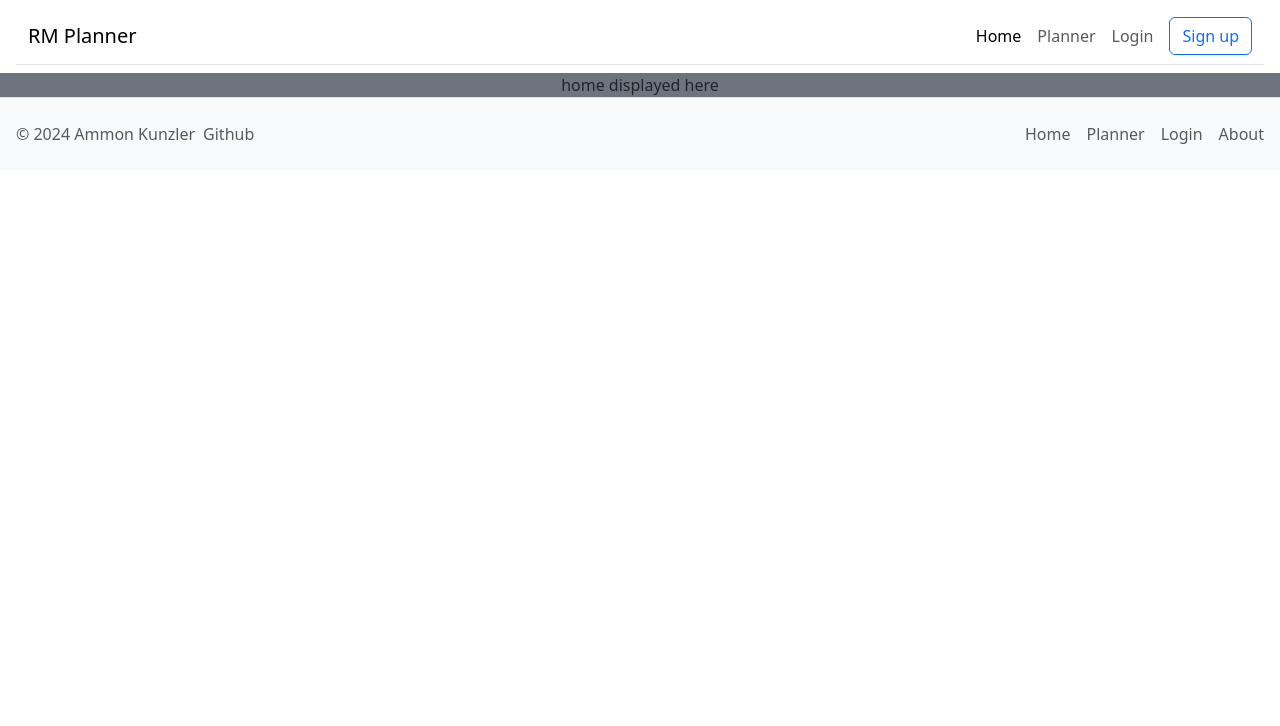
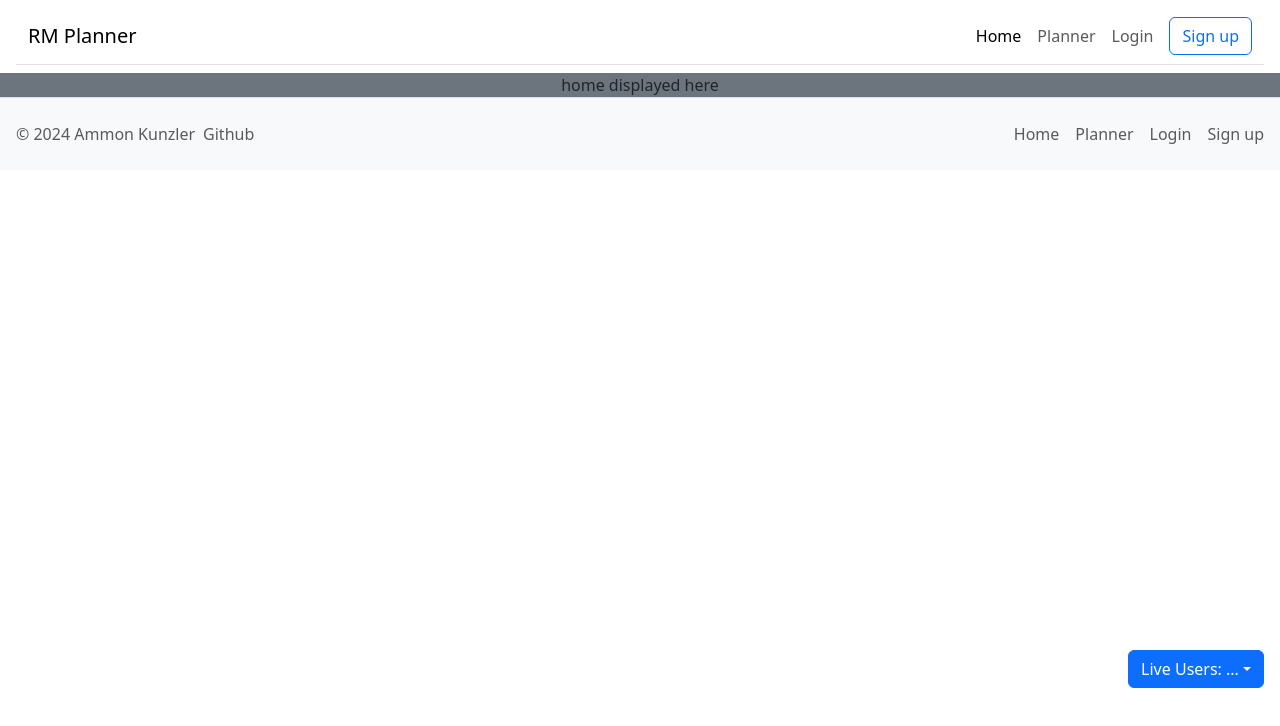
Before and after one commit to ammonwk/startup, a React (Vite) app: page / in a window 1280 px wide. Shown: the top 726 px of the page. Built offline with nearby package versions, Linux system fonts and the light colour scheme.

Commit message:
Organizing app components

```diff
--- a/src/app.jsx
+++ b/src/app.jsx
@@ -6,36 +6,13 @@ import { Login } from './login';
 import { Planner } from './planner';
 import { Home } from './home';
 import { Signup } from './signup';
+import { Header, Footer, NotFound, LiveUsers } from './app_components';
 
 export default function App() {
     return (
         <>
             <BrowserRouter>
-                <header>
-                    <nav className="navbar navbar-expand-sm navbar-light bg-white border-bottom mx-3 my-2">
-                        <div className="container-fluid">
-                            <NavLink className="navbar-brand" to="/">RM Planner</NavLink>
-                            <button className="navbar-toggler" type="button" data-bs-toggle="collapse" data-bs-target="#navbarNav"
-                                aria-controls="navbarNav" aria-expanded="false" aria-label="Toggle navigation">
-                                <span className="navbar-toggler-icon"></span>
-                            </button>
-                            <div className="collapse navbar-collapse justify-content-end" id="navbarNav">
-                                <ul className="navbar-nav">
-                                    <li className="nav-item">
-                                        <NavLink className="nav-link" to="/">Home</NavLink>
-                                    </li>
-                                    <li className="nav-item">
-                                        <NavLink className="nav-link" to="/planner">Planner</NavLink>
-                                    </li>
-                                    <li className="nav-item">
-                                        <NavLink className="nav-link me-2" to="/login">Login</NavLink>
-                                    </li>
-                                </ul>
-                                <NavLink className="btn btn-outline-primary" to="/signup">Sign up</NavLink>
-                            </div>
-                        </div>
-                    </nav>
-                </header>
+                <Header />
                 <Routes>
                     <Route path="/" element={<Home />} />
                     <Route path="/planner" element={<Planner />} />
@@ -43,32 +20,9 @@ export default function App() {
                     <Route path="/signup" element={<Signup />} />
                     <Route path="*" element={<NotFound />} />
                 </Routes>
+                <LiveUsers />
+                <Footer />
             </BrowserRouter>
-            <footer className="mt-auto bg-light d-flex flex-wrap justify-content-between align-items-center py-3 my-4 border-top">
-                <nav aria-label="Footer legal">
-                    <nav aria-label="Footer legal">
-                        <ul className="nav">
-                            <li className="nav-item align-self-center"><span className="text-muted ms-3">© 2024 Ammon Kunzler</span>
-                            </li>
-                            <li className="nav-item"><a href="https://github.com/ammonwk/startup/blob/main/README.md"
-                                target="_blank" className="nav-link px-2 text-muted">Github</a></li>
-                        </ul>
-                    </nav>
-                </nav>
-
-                <nav aria-label="Footer navigation">
-                    <ul className="nav">
-                        <li className="nav-item"><a href="index.html" className="nav-link px-2 text-muted">Home</a></li>
-                        <li className="nav-item"><a href="planner.html" className="nav-link px-2 text-muted">Planner</a></li>
-                        <li className="nav-item"><a href="login.html" className="nav-link px-2 text-muted">Login</a></li>
-                        <li className="nav-item"><a href="#" className="nav-link px-2 me-2 text-muted">About</a></li>
-                    </ul>
-                </nav>
-            </footer>
         </>
     );
 }
-
-function NotFound() {
-    return <main className='container-fluid bg-secondary text-center'>Error 404: Address unknown.</main>;
-}
--- /dev/null
+++ b/src/app_components.jsx
@@ -0,0 +1,79 @@
+import React from 'react';
+import 'bootstrap/dist/css/bootstrap.min.css';
+import './app.css';
+import { BrowserRouter, NavLink, Route, Routes } from 'react-router-dom';
+
+
+export function NotFound() {
+    return <main className='container-fluid bg-secondary text-center'>Error 404: Address unknown.</main>;
+}
+
+export function Header() {
+    return (
+        <header>
+            <nav className="navbar navbar-expand-sm navbar-light bg-white border-bottom mx-3 my-2">
+                <div className="container-fluid">
+                    <NavLink className="navbar-brand" to="/">RM Planner</NavLink>
+                    <button className="navbar-toggler" type="button" data-bs-toggle="collapse" data-bs-target="#navbarNav"
+                        aria-controls="navbarNav" aria-expanded="false" aria-label="Toggle navigation">
+                        <span className="navbar-toggler-icon"></span>
+                    </button>
+                    <div className="collapse navbar-collapse justify-content-end" id="navbarNav">
+                        <ul className="navbar-nav">
+                            <li className="nav-item">
+                                <NavLink className="nav-link" to="/">Home</NavLink>
+                            </li>
+                            <li className="nav-item">
+                                <NavLink className="nav-link" to="/planner">Planner</NavLink>
+                            </li>
+                            <li className="nav-item">
+                                <NavLink className="nav-link me-2" to="/login">Login</NavLink>
+                            </li>
+                        </ul>
+                        <NavLink className="btn btn-outline-primary" to="/signup">Sign up</NavLink>
+                    </div>
+                </div>
+            </nav>
+        </header>
+    );
+}
+
+export function Footer() {
+    return (
+        <footer className="mt-auto bg-light d-flex flex-wrap justify-content-between align-items-center py-3 my-4 border-top">
+            <nav aria-label="Footer legal">
+                <nav aria-label="Footer legal">
+                    <ul className="nav">
+                        <li className="nav-item align-self-center"><span className="text-muted ms-3">© 2024 Ammon Kunzler</span>
+                        </li>
+                        <li className="nav-item"><NavLink href="https://github.com/ammonwk/startup/blob/main/README.md"
+                            target="_blank" className="nav-link px-2 text-muted">Github</NavLink></li>
+                    </ul>
+                </nav>
+            </nav>
+
+            <nav aria-label="Footer navigation">
+                <ul className="nav">
+                    <li className="nav-item"><NavLink to="/" className="nav-link px-2 text-muted">Home</NavLink></li>
+                    <li className="nav-item"><NavLink to="/planner" className="nav-link px-2 text-muted">Planner</NavLink></li>
+                    <li className="nav-item"><NavLink to="/login" className="nav-link px-2 text-muted">Login</NavLink></li>
+                    <li className="nav-item"><NavLink to="/signup" className="nav-link px-2 me-2 text-muted">Sign up</NavLink></li>
+                </ul>
+            </nav>
+        </footer>
+    );
+}
+
+export function LiveUsers() {
+    return (
+        <div className="users position-fixed bottom-0 end-0 p-3">
+            <div id="userCountBox" className="btn btn-primary dropdown-toggle" data-bs-toggle="dropdown"
+                aria-expanded="false">
+                Live Users: <span id="userCount">...</span>
+            </div>
+            <ul className="dropdown-menu dropdown-menu-end" id="userList">
+            </ul>
+        </div>
+
+    );
+}
```
